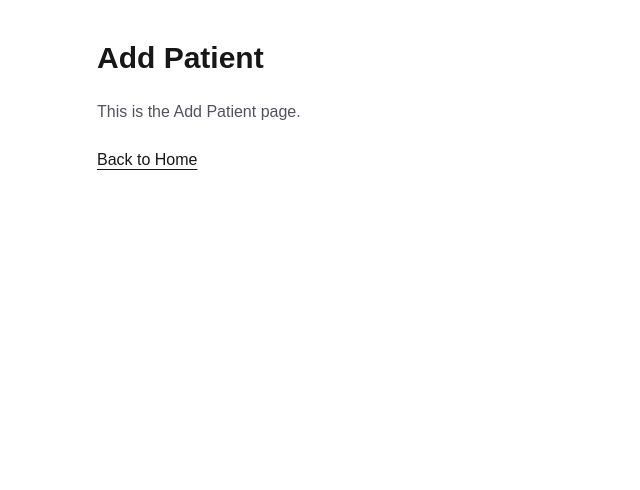
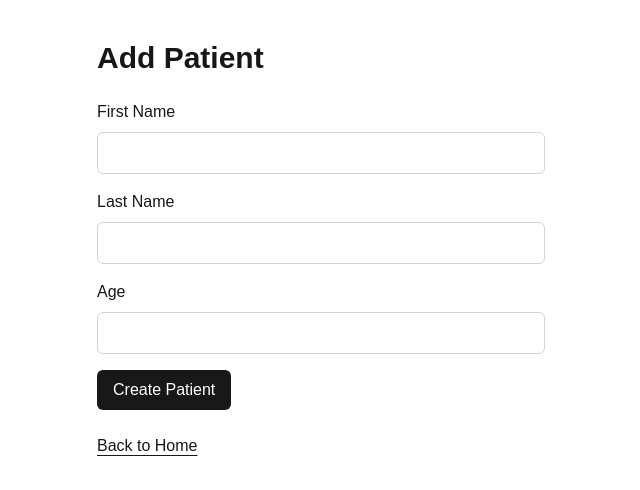
Before and after one commit to jaspervalero/clinical-app-frontend, a Next.js app: page /add-patient in a window 1280 px wide. Shown: the top 490 px of the page, without its empty margins (183-823 px from the left). Built offline with nearby package versions, Linux system fonts and the light colour scheme.

Commit message:
feat: add patient creation form with backend POST
add first name, last name, and age inputs on Add Patient page

submit patient data to http://localhost:8000/api/patients with loading/success/error states

verify changes with lint and production build

```diff
--- a/app/add-patient/page.tsx
+++ b/app/add-patient/page.tsx
@@ -1,12 +1,101 @@
+"use client";
+
 import Link from "next/link";
+import { type FormEvent, useState } from "react";
 
 export default function AddPatientPage() {
+	const [firstName, setFirstName] = useState("");
+	const [lastName, setLastName] = useState("");
+	const [age, setAge] = useState("");
+	const [isSubmitting, setIsSubmitting] = useState(false);
+	const [error, setError] = useState<string | null>(null);
+	const [success, setSuccess] = useState<string | null>(null);
+
+	const handleSubmit = async (event: FormEvent<HTMLFormElement>) => {
+		event.preventDefault();
+		setError(null);
+		setSuccess(null);
+		setIsSubmitting(true);
+
+		try {
+			const response = await fetch("http://localhost:8000/api/patients", {
+				method: "POST",
+				headers: {
+					"Content-Type": "application/json",
+				},
+				body: JSON.stringify({
+					firstName,
+					lastName,
+					age: Number(age),
+				}),
+			});
+
+			if (!response.ok) {
+				throw new Error("Failed to create patient.");
+			}
+
+			setSuccess("Patient created successfully.");
+			setFirstName("");
+			setLastName("");
+			setAge("");
+		} catch {
+			setError("Failed to create patient.");
+		} finally {
+			setIsSubmitting(false);
+		}
+	};
+
 	return (
 		<main className="mx-auto flex min-h-screen w-full max-w-3xl flex-col gap-6 px-6 py-10">
 			<h1 className="text-3xl font-semibold">Add Patient</h1>
-			<p className="text-zinc-600 dark:text-zinc-400">
-				This is the Add Patient page.
-			</p>
+
+			<form onSubmit={handleSubmit} className="flex max-w-md flex-col gap-4">
+				<label className="flex flex-col gap-2">
+					<span>First Name</span>
+					<input
+						type="text"
+						value={firstName}
+						onChange={(event) => setFirstName(event.target.value)}
+						required
+						className="rounded-md border border-zinc-300 px-3 py-2 dark:border-zinc-700"
+					/>
+				</label>
+
+				<label className="flex flex-col gap-2">
+					<span>Last Name</span>
+					<input
+						type="text"
+						value={lastName}
+						onChange={(event) => setLastName(event.target.value)}
+						required
+						className="rounded-md border border-zinc-300 px-3 py-2 dark:border-zinc-700"
+					/>
+				</label>
+
+				<label className="flex flex-col gap-2">
+					<span>Age</span>
+					<input
+						type="number"
+						min={0}
+						value={age}
+						onChange={(event) => setAge(event.target.value)}
+						required
+						className="rounded-md border border-zinc-300 px-3 py-2 dark:border-zinc-700"
+					/>
+				</label>
+
+				<button
+					type="submit"
+					disabled={isSubmitting}
+					className="w-fit rounded-md bg-zinc-900 px-4 py-2 text-white disabled:opacity-60 dark:bg-zinc-100 dark:text-black"
+				>
+					{isSubmitting ? "Creating..." : "Create Patient"}
+				</button>
+			</form>
+
+			{success && <p className="text-green-600 dark:text-green-400">{success}</p>}
+			{error && <p className="text-red-600 dark:text-red-400">{error}</p>}
+
 			<Link href="/" className="underline underline-offset-4">
 				Back to Home
 			</Link>
```
